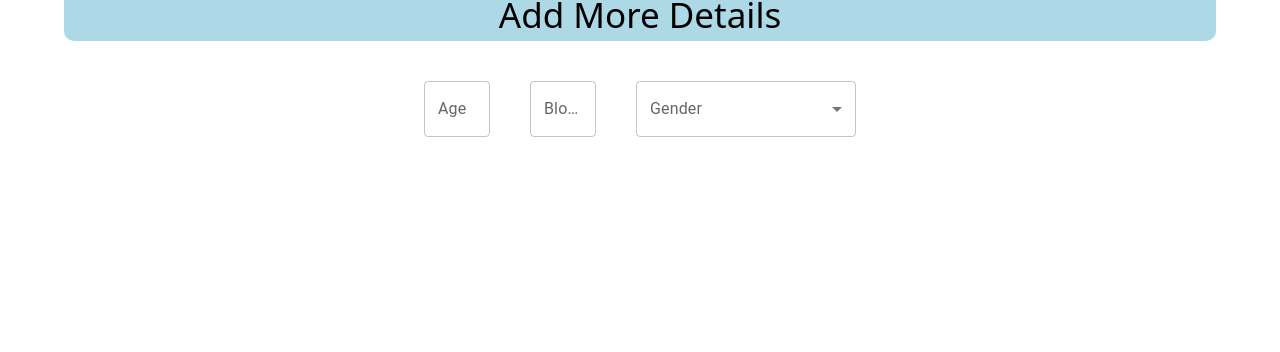
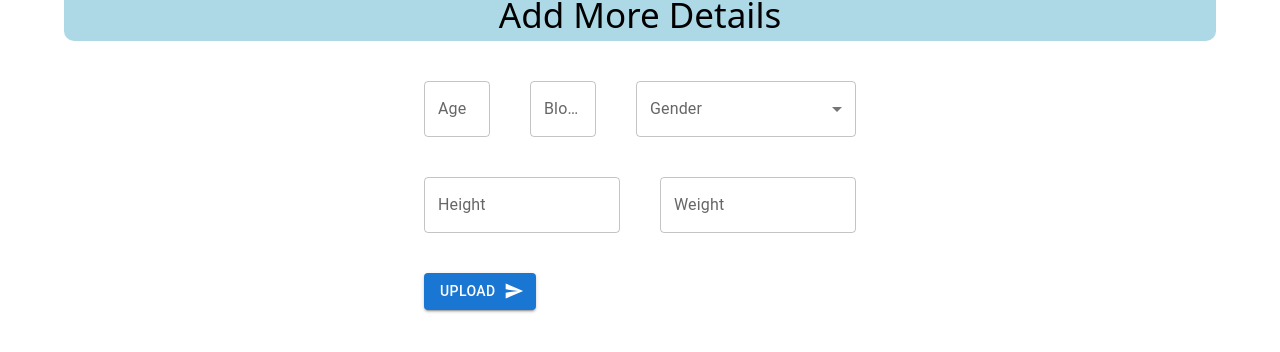
Before and after one commit to Error404-5-0/Electronic-health-record-frontend, a React (Create React App) app: page /details in a window 1280 px wide. Shown: the part 368-720 px from the top of the page. Built offline with nearby package versions, Linux system fonts and the light colour scheme.

Commit message:
update recently

```diff
--- /dev/null
+++ b/src/components/Addmedicalrec.js
@@ -0,0 +1,7 @@
+import React from "react";
+
+const Addmedicalrec = () => {
+  return <div>add medical</div>;
+};
+
+export default Addmedicalrec;
--- /dev/null
+++ b/src/components/MedicalRecord.js
@@ -0,0 +1,7 @@
+import React from "react";
+
+const MedicalRecord = () => {
+  return <div>medical rec</div>;
+};
+
+export default MedicalRecord;
--- a/src/components/PatientDash.js
+++ b/src/components/PatientDash.js
@@ -5,6 +5,8 @@ import { Box } from "@mui/material";
 import Cardcomp from "./Cardcomp";
 import Doctorspage from "./Doctorspage";
 import PatientDetails from "./PatientDetails";
+import MedicalRecord from "./MedicalRecord";
+import Addmedicalrec from "./Addmedicalrec";
 
 const PatientDash = () => {
   const [value, setValue] = React.useState(2);
@@ -19,6 +21,10 @@ const PatientDash = () => {
         return <Doctorspage />;
       case 1:
         return <PatientDetails />;
+      case 2:
+        return <MedicalRecord />;
+      case 3:
+        return <Addmedicalrec />;
     }
   };
   return (
@@ -32,7 +38,7 @@ const PatientDash = () => {
           <Tab label="Discover" />
           <Tab label="Profile" />
           <Tab label="Medical Record" />
-          <Tab label="Previous" />
+          <Tab label="Add Record" />
         </Tabs>
       </Box>
       <Box>{getTabs()}</Box>
--- a/src/components/PatientDetails.js
+++ b/src/components/PatientDetails.js
@@ -4,14 +4,17 @@ import Patientcard from "./Patientcard";
 import TextField from "@mui/material/TextField";
 import InputLabel from "@mui/material/InputLabel";
 import MenuItem from "@mui/material/MenuItem";
-import FormHelperText from "@mui/material/FormHelperText";
+import SendIcon from "@mui/icons-material/Send";
 import FormControl from "@mui/material/FormControl";
 import Select from "@mui/material/Select";
+import Button from "@mui/material/Button";
 
 const PatientDetails = () => {
   const [gender, setgender] = React.useState("");
   const [blood, setBlood] = React.useState("");
   const [age, setage] = React.useState("");
+  const [height, setHeight] = React.useState("");
+  const [weight, setWeight] = React.useState("");
 
   const handleChange = (event) => {
     setgender(event.target.value);
@@ -22,8 +25,13 @@ const PatientDetails = () => {
   const handleage = (event) => {
     setage(event.target.value);
   };
-  console.log(age);
-  console.log(blood);
+  const handleheight = (event) => {
+    setHeight(event.target.value);
+  };
+  const handleweight = (event) => {
+    setWeight(event.target.value);
+  };
+
   return (
     <Box sx={{ height: "100%", width: "100%" }} p={3}>
       <Stack direction={"column"} gap={5} px={5}>
@@ -46,7 +54,7 @@ const PatientDetails = () => {
         >
           Add More Details
         </Box>
-        <Stack direction={"column"} px={{ lg: 45, sm: 0 }}>
+        <Stack direction={"column"} px={{ lg: 45, sm: 0 }} gap={5}>
           <Stack direction={"row"} gap={5}>
             {" "}
             <TextField
@@ -76,7 +84,23 @@ const PatientDetails = () => {
               </Select>
             </FormControl>
           </Stack>
-          <Stack direction={"row"} gap={5}></Stack>
+          <Stack direction={"row"} gap={5}>
+            <TextField
+              id="outlined-required"
+              label="Height"
+              onChange={handleheight}
+            />
+            <TextField
+              id="outlined-required"
+              label="Weight"
+              onChange={handleweight}
+            />
+          </Stack>
+          <Box alignItems={"center"}>
+            <Button variant="contained" endIcon={<SendIcon />}>
+              Upload
+            </Button>
+          </Box>
         </Stack>
       </Stack>
     </Box>
```
Also changed, not shown: assets/download.jpg (renamed from src/assets/download.jpg).
